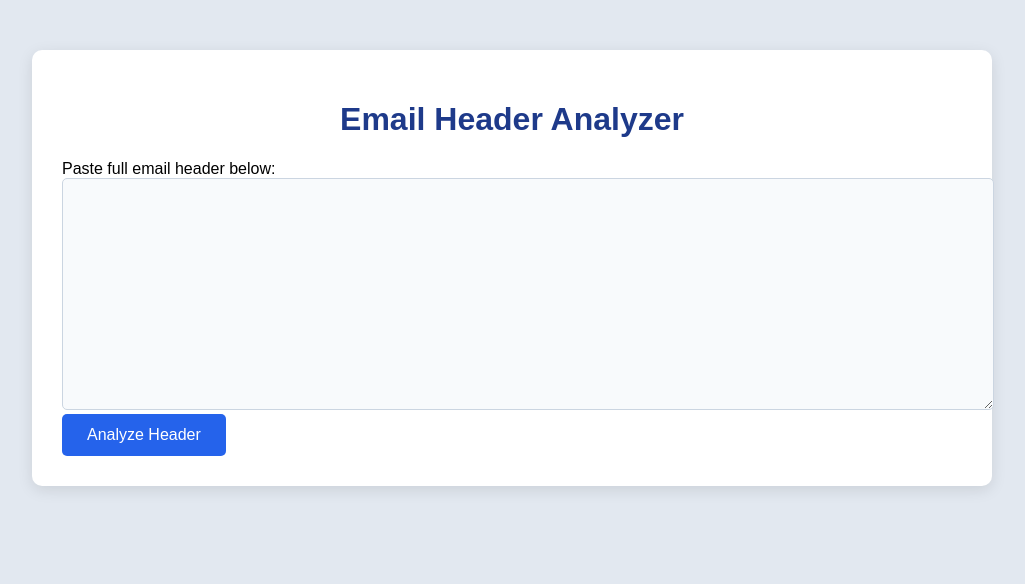
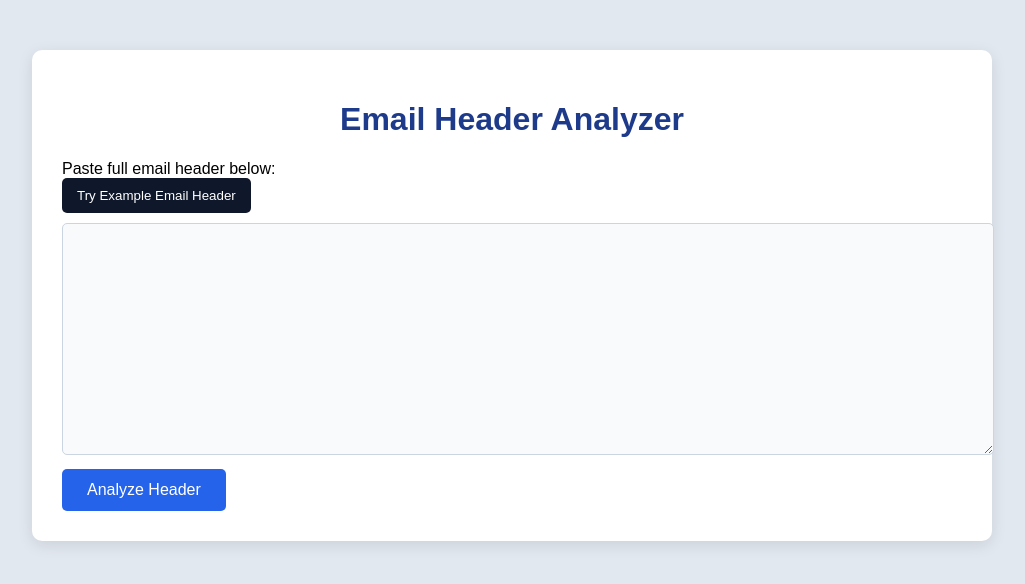
Before and after one commit to manav1777/Email-header-Analyzer, a Flask app: page / in a window 1280 px wide. Shown: the top 584 px of the page, without its empty margins (128-1153 px from the left). Run offline with Flask 3, Linux system fonts and the light colour scheme.

Commit message:
Added a demo button for help, also updated index.html

```diff
--- a/app.py
+++ b/app.py
@@ -22,11 +22,25 @@ app = Flask(__name__)
 @app.route("/", methods=["GET", "POST"])
 def index():
     result = None
+    demo_header = ""
+
     if request.method == "POST":
         header_text = request.form.get("email_header")
         if header_text:
             result = analyze_header(header_text)
-    return render_template("index.html", result=result)
+
+    return render_template("index.html", result=result, demo_header=demo_header)
+
+@app.route("/demo")
+def demo():
+    sample_header = """
+From: fake@paypal-security.com
+Return-Path: attacker@bad-domain.com
+Received: from unknown (192.168.1.1)
+Subject: Urgent account verification
+"""
+    result = analyze_header(sample_header)
+    return render_template("index.html", result=result, demo_header=sample_header)
 
 # optional root test route
 @app.route("/health")
@@ -36,4 +50,4 @@ def health():
 # --- Start app ---
 if __name__ == "__main__":
     port = int(os.environ.get("PORT", 5000))
-    app.run(host="0.0.0.0", port=port, debug=True)
+    app.run(debug=True, port=5001)
--- a/templates/index.html
+++ b/templates/index.html
@@ -7,7 +7,7 @@
     <style>
         body {
             font-family: Arial, sans-serif;
-            background: #e2e8f0; /* soft light background */
+            background: #e2e8f0;
             margin: 0;
             padding: 0;
         }
@@ -23,7 +23,7 @@
 
         h1 {
             text-align: center;
-            color: #1e3a8a; /* dark blue */
+            color: #1e3a8a;
         }
 
         form {
@@ -47,14 +47,29 @@
             font-size: 16px;
             cursor: pointer;
             border: none;
-            background: #2563eb; /* bright blue */
+            background: #2563eb;
             color: #fff;
             border-radius: 5px;
             transition: background 0.3s;
+            margin-top: 10px;
         }
 
         input[type="submit"]:hover {
-            background: #1d4ed8; /* darker blue on hover */
+            background: #1d4ed8;
+        }
+
+        button {
+            padding: 10px 15px;
+            margin-bottom: 10px;
+            cursor: pointer;
+            border: none;
+            background: #0f172a;
+            color: white;
+            border-radius: 5px;
+        }
+
+        button:hover {
+            background: #1e293b;
         }
 
         table {
@@ -90,23 +105,36 @@
             font-weight: bold;
         }
 
-        /* Optional: subtle row hover */
         tr:hover {
             background-color: #e0f2fe;
         }
     </style>
 </head>
+
 <body>
 <div class="container">
+
     <h1>Email Header Analyzer</h1>
+
     <form method="POST">
+
         <label for="email_header">Paste full email header below:</label><br>
-            <textarea name="email_header" id="email_header" required>{{ request.form.get('email_header', '') }}</textarea><br>
+
+        <button type="button" onclick="loadDemo()">
+            Try Example Email Header
+        </button>
+
+        <textarea name="email_header" id="email_header" required>
+{{ request.form.get('email_header', '') }}
+        </textarea><br>
+
         <input type="submit" value="Analyze Header">
+
     </form>
 
     {% if result %}
         <h2>Analysis Result</h2>
+
         <table>
             <tr><th>Field</th><th>Value</th></tr>
             <tr><td>From</td><td>{{ result['From'] }}</td></tr>
@@ -115,6 +143,7 @@
             <tr><td>Spoof Suspected</td><td>{{ result['Spoof Suspected'] }}</td></tr>
             <tr><td>SPF Check</td><td>{{ result['SPF Check'] }}</td></tr>
             <tr><td>DKIM</td><td>{{ result['DKIM'] }}</td></tr>
+
             <tr>
                 <td>Risk Level</td>
                 <td class="{% if result['Risk Level'] == 'High Risk' %}high-risk{% elif result['Risk Level'] == 'Suspicious' %}suspicious{% else %}safe{% endif %}">
@@ -123,6 +152,22 @@
             </tr>
         </table>
     {% endif %}
+
 </div>
+
+<script>
+function loadDemo() {
+    document.getElementById("email_header").value = `
+From: security-alert@paypal-secure.com
+Return-Path: hacker@fake-domain.com
+Message-ID: <abc123@phishing.com>
+Received: from unknown (185.143.223.11)
+Subject: Urgent Account Verification Required
+SPF: fail
+DKIM: missing
+`;
+}
+</script>
+
 </body>
 </html>
```
Also changed, not shown: 1 other file. Lines whose indentation alone changed are shown as unchanged.
